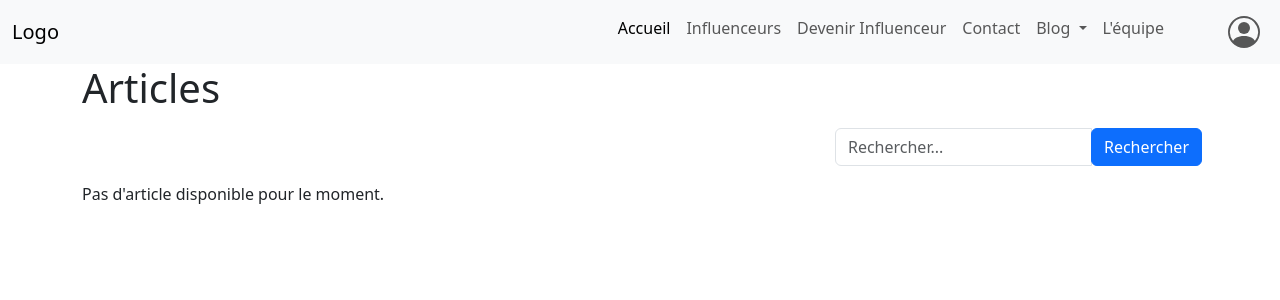
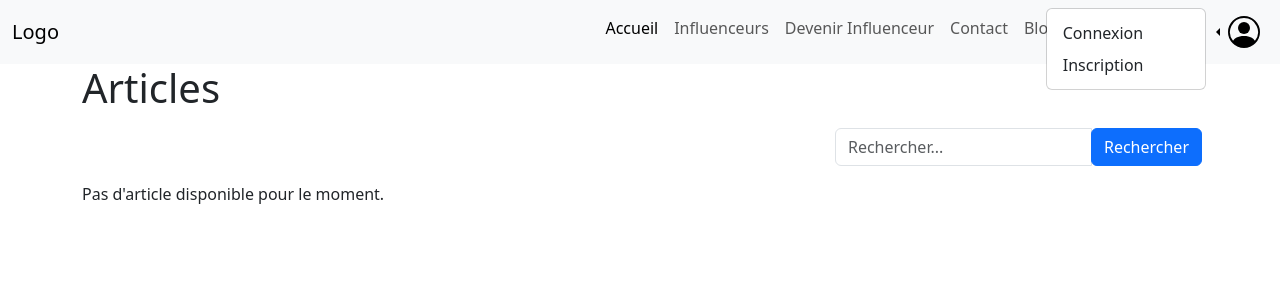
Before and after one commit to MaxenceCodeFR/MEROSproduction, a Symfony app: template templates/blog/index.html.twig in a window 1280 px wide, after a click that opens the changed part. Shown: the top 300 px of the page. Run offline with Twig, Linux system fonts and the light colour scheme; the template is opened without the code that fills it, so the values that code supplies are empty; some libraries are stand-ins or nearby versions.

Commit message:
fix et rajout navbar

```diff
--- a/templates/blog/index.html.twig
+++ b/templates/blog/index.html.twig
@@ -27,6 +27,7 @@
 {# Affichage des resultats en fonction de la recherche précédente
   cf. Controller/BlogController.php -> Route: 'blog_index' #}
     {% if results %}
+    <a class="btn btn-primary m-3" href="{{ path('blog_index') }}">Retour aux articles</a>
         <h2>Résultats de la recherche :</h2>
 
         <div class="row row-cols-1 row-cols-md-4 g-4">
--- a/templates/commons/_navbar.html.twig
+++ b/templates/commons/_navbar.html.twig
@@ -33,19 +33,28 @@
         <li class="nav-item">
             <a class="nav-link" href="#">L'équipe</a>
         </li>
-        <li class="nav-item ms-5">
-            <a class="nav-link" href="#"><svg xmlns="http://www.w3.org/2000/svg" width="32" height="32" fill="currentColor" class="bi bi-person-circle" viewBox="0 0 16 16">
-  <path d="M11 6a3 3 0 1 1-6 0 3 3 0 0 1 6 0"/>
-  <path fill-rule="evenodd" d="M0 8a8 8 0 1 1 16 0A8 8 0 0 1 0 8m8-7a7 7 0 0 0-5.468 11.37C3.242 11.226 4.805 10 8 10s4.757 1.225 5.468 2.37A7 7 0 0 0 8 1"/>
-</svg></a>
+        <li class="nav-item ms-5 dropstart">
+            <a class="nav-link dropdown-toggle" role="button" data-bs-toggle="dropdown">
+              <svg xmlns="http://www.w3.org/2000/svg" width="32" height="32" fill="currentColor" class="bi bi-person-circle" viewBox="0 0 16 16">
+              <path d="M11 6a3 3 0 1 1-6 0 3 3 0 0 1 6 0"/>
+              <path fill-rule="evenodd" d="M0 8a8 8 0 1 1 16 0A8 8 0 0 1 0 8m8-7a7 7 0 0 0-5.468 11.37C3.242 11.226 4.805 10 8 10s4.757 1.225 5.468 2.37A7 7 0 0 0 8 1"/>
+              </svg>
+            </a>
+        <ul class="dropdown-menu">
+    {% if app.user == true %}
+          <li><a class="dropdown-item">Profil</a></li>
+          <li><a class="dropdown-item" href="{{ path('logout') }}">Déconnexion</a></li>
+    {% else %}
+          <li><a class="dropdown-item" href="{{ path('login') }}">Connexion</a></li>
+          <li><a class="dropdown-item" href="{{ path('app_register') }}">Inscription</a></li>
+    {% endif %}
+      </ul>
         </li>
         {% if app.user == true %}
         <li class="nav-link">
             Bienvenue <b>{{app.user.firstname}}</b>
         </li>
-        <li class="nav-item">
-            <a class="nav-link" href="{{path('logout')}}">Déconnexion</a>
-        </li>
+
         {% endif %}
       </ul>
     </div>
```
